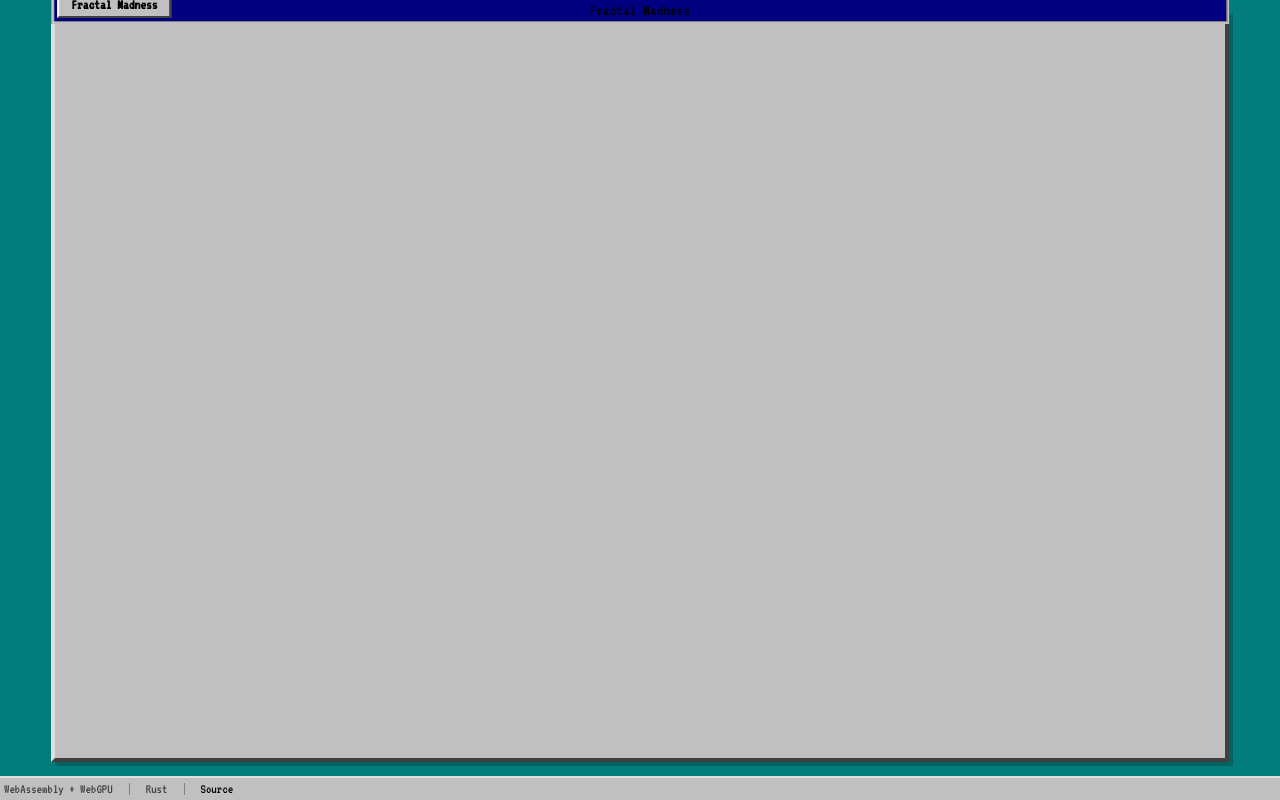
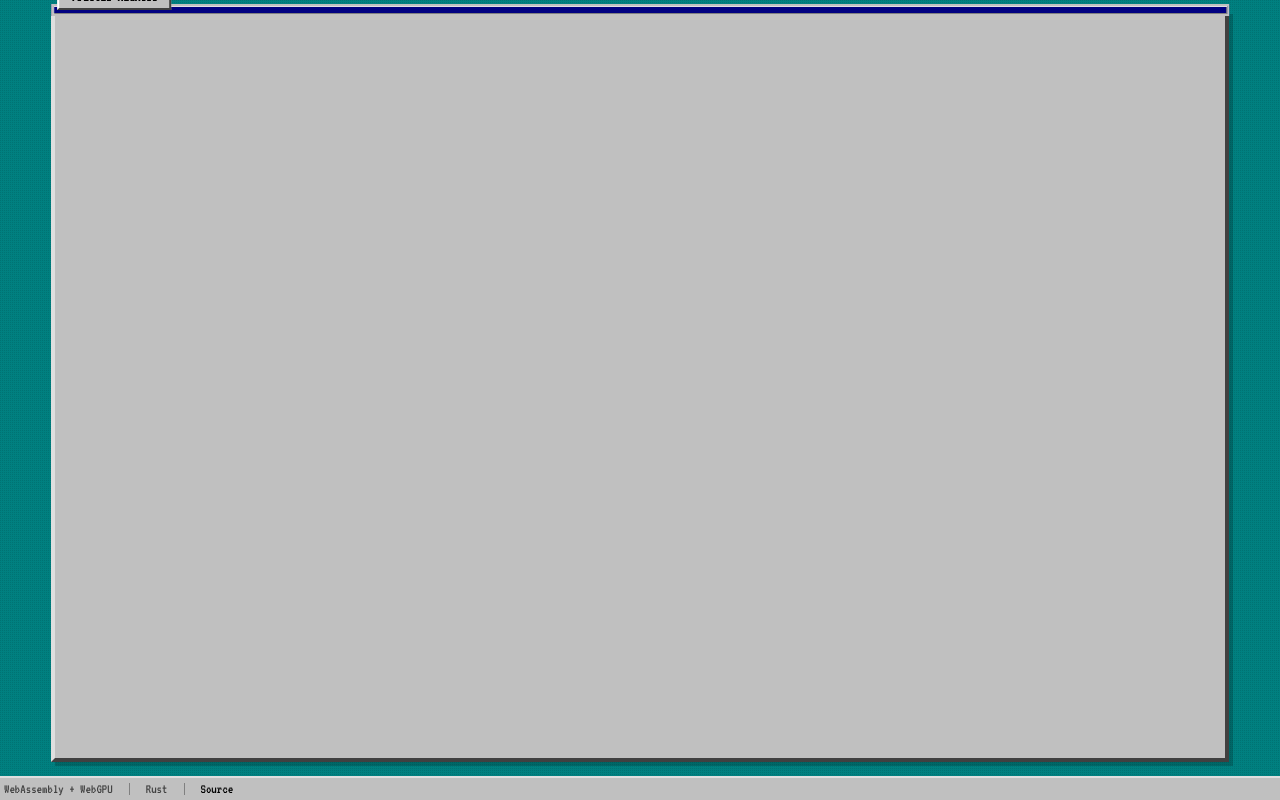
Before and after one commit to jo56/fractal-madness, a website built with Vite: page web/index.html in a window 1280 px wide. Built offline with nearby package versions, Linux system fonts and the light colour scheme; a web font is replaced by a local one.

Commit message:
remeoving fractal madness header

```diff
--- a/web/index.html
+++ b/web/index.html
@@ -15,7 +15,6 @@
   <body>
     <div class="app">
       <header class="header">
-        <h1>Fractal Madness</h1>
         <div class="controls">
             <div id="theme-toggle" class="btn" aria-label="Title">
               <span class="label">Fractal Madness</span>
```
